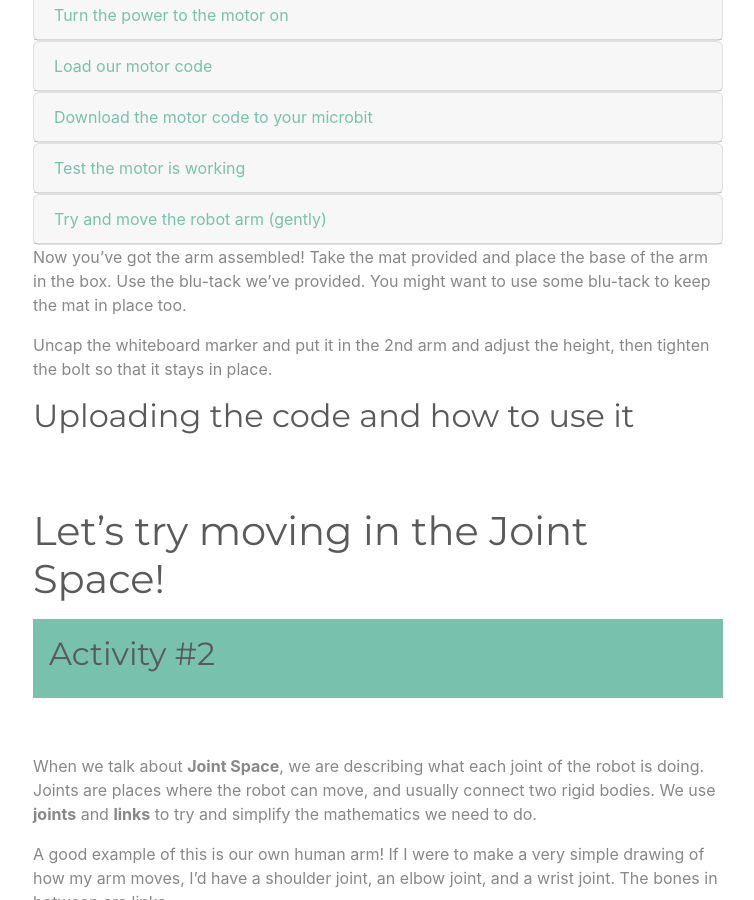
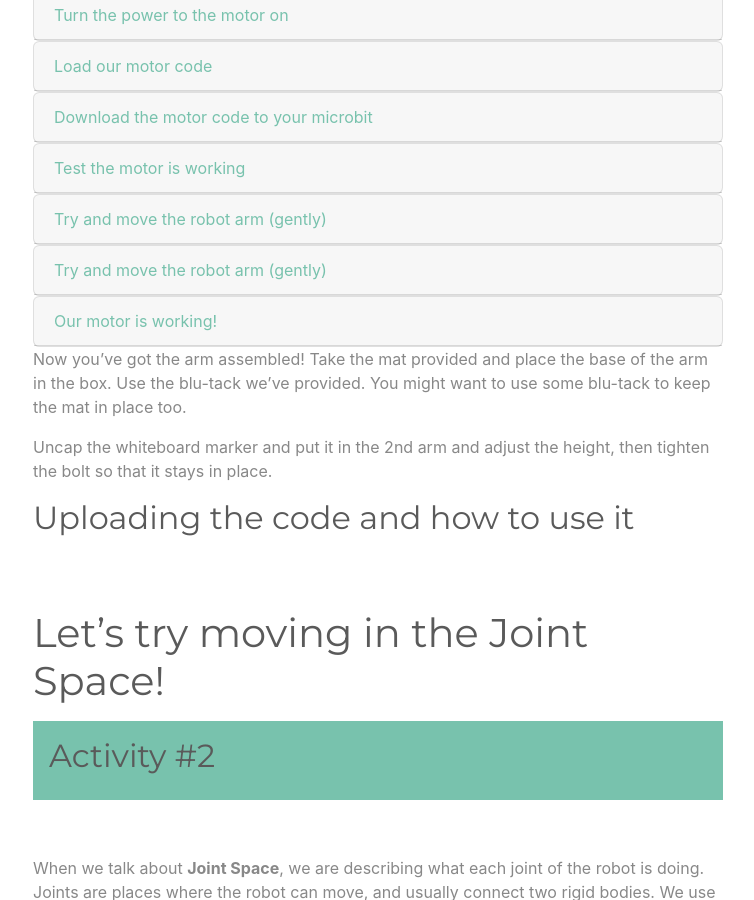
Before and after one commit to samhohcm/Robot-Kinematics-Remote-Worksheet-1, a Jekyll site: the page built from index.md, in a window 1280 px wide and 900 px high, scrolled down 6539 px. Shown: the whole window, without its empty margins (262-1016 px from the left). Built offline with Jekyll 4.4.1, drawn with Linux system fonts in a browser that asks for light colours.

Commit message:
Update index.md

```diff
--- a/index.md
+++ b/index.md
@@ -640,6 +640,39 @@ Whenever we're building a robot (or anything) it's really important to test it w
     </div>
   </div>
 
+  <div class="card">
+    <div class="card-header">
+      <a class="collapsed card-link" data-toggle="collapse" href="#collapseElevenB">
+        Try and move the robot arm (gently)
+      </a>
+    </div>
+    <div id="collapseElevenB" class="collapse" data-parent="#accordion">
+      <div class="card-body">
+        Let's take a look at the code together. We don't need to understand all of it, but lets get a feel for how it works!
+        <br>
+        How can you get the motor to move further when you push the A or B button? <br>
+        How do you get the microbit to display a different picture when it starts up?
+
+      </div>
+    </div>
+  </div>
+
+  <div class="card">
+    <div class="card-header">
+      <a class="collapsed card-link" data-toggle="collapse" href="#collapseTwelveB">
+        Our motor is working!
+      </a>
+    </div>
+    <div id="collapseTwelveB" class="collapse" data-parent="#accordion">
+      <div class="card-body">
+        Great! Our motor is working, now we can assemble the rest of the robot arm!
+        <br>
+        If you have any problems with any of the previous tasks make sure to tell a mentor so that we can solve them together! :)
+
+      </div>
+    </div>
+  </div>
+
 
 </div>
 
```
